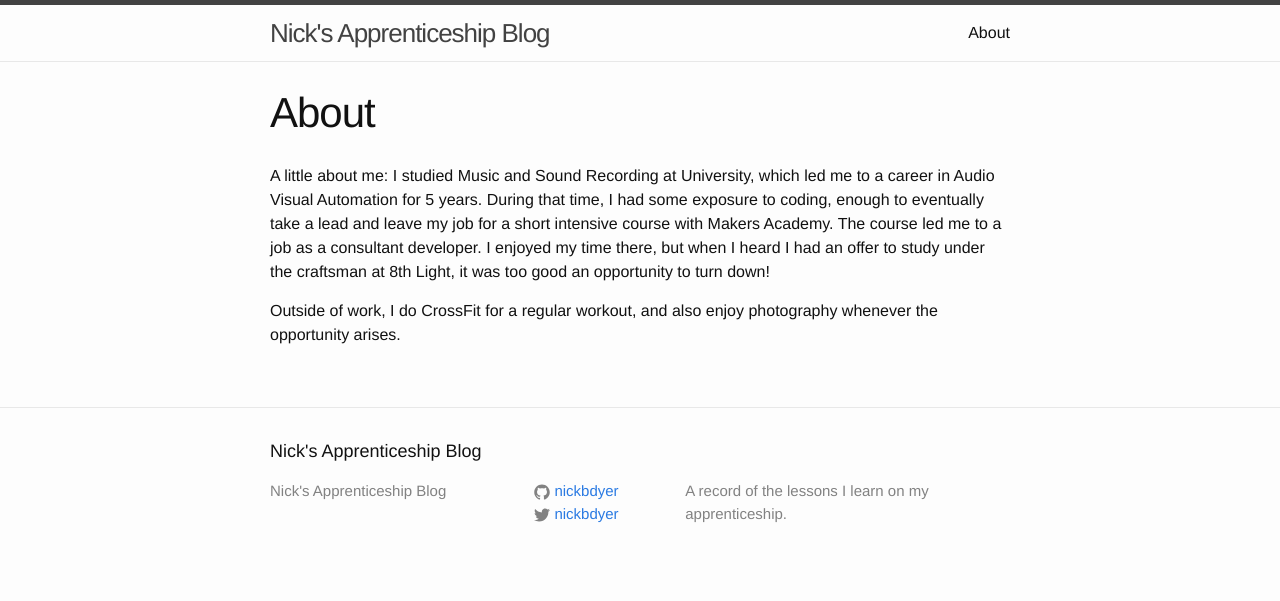
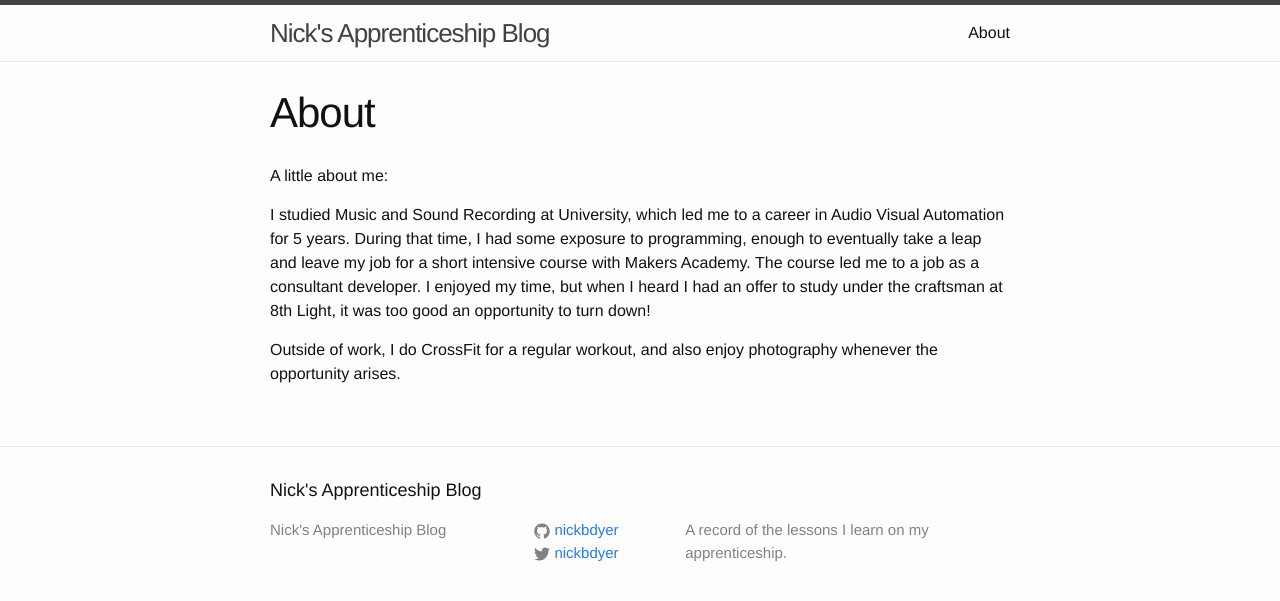
Before and after one commit to nickbdyer/nickbdyer.github.io, a Jekyll site: the page built from about.md, in a window 1280 px wide. Shown: the top 601 px of the page. Built offline with Jekyll 4.4.1, drawn with Linux system fonts in a browser that asks for light colours.

Commit message:
Edit's typos on about page

```diff
--- a/about.md
+++ b/about.md
@@ -4,13 +4,14 @@ title: About
 permalink: /about/
 ---
 
-A little about me: I studied Music and Sound Recording at University, which led
-me to a career in Audio Visual Automation for 5 years. During that time, I had
-some exposure to coding, enough to eventually take a lead and leave my job for
-a short intensive course with Makers Academy. The course led me to a job as
-a consultant developer. I enjoyed my time there, but when I heard I had an
-offer to study under the craftsman at 8th Light, it was too good an opportunity
-to turn down!
+A little about me:
+
+I studied Music and Sound Recording at University, which led me to a career in
+Audio Visual Automation for 5 years. During that time, I had some exposure to
+programming, enough to eventually take a leap and leave my job for a short intensive
+course with Makers Academy. The course led me to a job as a consultant
+developer. I enjoyed my time, but when I heard I had an offer to study
+under the craftsman at 8th Light, it was too good an opportunity to turn down!
 
 Outside of work, I do CrossFit for a regular workout, and also enjoy
 photography whenever the opportunity arises.
```
